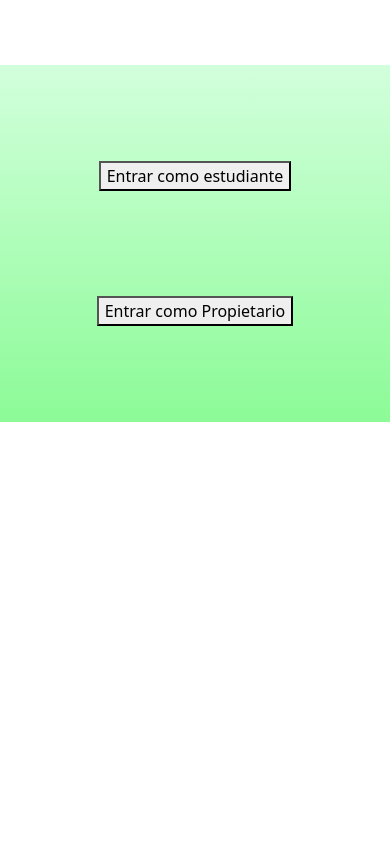
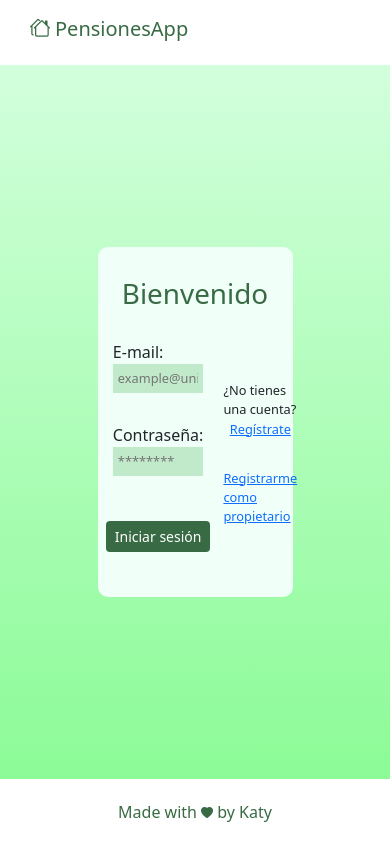
Before and after one commit to katy-paola/pensiones-app, a Next.js app: page /Login in a window 390 px wide. Built offline with nearby package versions, Linux system fonts and the light colour scheme.

Commit message:
💄 vista login no responsive

```diff
--- /dev/null
+++ b/components/Content.jsx
@@ -0,0 +1,11 @@
+import FormLogin from './FormLogin';
+
+const Content = () => {
+  return (
+    <main className="content">
+      <FormLogin></FormLogin>
+    </main>
+  );
+};
+
+export default Content;
--- /dev/null
+++ b/components/Footer.jsx
@@ -0,0 +1,11 @@
+const Footer = () => {
+  return (
+    <footer>
+      <p>
+        Made with <i class="bi bi-heart-fill"></i> by Katy
+      </p>
+    </footer>
+  );
+};
+
+export default Footer;
--- /dev/null
+++ b/components/FormLogin.jsx
@@ -0,0 +1,52 @@
+import Link from 'next/link';
+const FormLogin = () => {
+  return (
+    <>
+      <div className="d-flex login">
+        <div className="d-flex welcome">
+          <h1>Bienvenido</h1>
+        </div>
+        <div className="d-flex form">
+          <div className="d-flex principal">
+            <div className="email">
+              <label htmlFor="email" className="label">
+                E-mail:
+              </label>
+              <input
+                type="text"
+                className="input"
+                placeholder="example@unicartagena.edu.co"
+              />
+            </div>
+            <div className="password">
+              <label htmlFor="password" className="label">
+                Contraseña:
+              </label>
+              <input type="password" className="input" placeholder="********" />
+            </div>
+            <div className="d-flex sign--in">
+              <button type="button" className="btn btn-sm">
+                Iniciar sesión
+              </button>
+            </div>
+          </div>
+          <div className="d-flex adicional">
+            <div className="d-flex no--account">
+              <p>¿No tienes una cuenta?</p>
+              <Link href="#">
+                <a>Regístrate</a>
+              </Link>
+            </div>
+            <div className="d-flex as--homeowner">
+              <Link href="#">
+                <a>Registrarme como propietario</a>
+              </Link>
+            </div>
+          </div>
+        </div>
+      </div>
+    </>
+  );
+};
+
+export default FormLogin;
--- a/pages/Login.jsx
+++ b/pages/Login.jsx
@@ -1,11 +1,21 @@
-import { useAuthState } from '../context/authContext';
-import { ROL } from '../model/rol.enum';
+// import { useAuthState } from '../context/authContext';
+// import { ROL } from '../model/rol.enum';
+import Header from '../components/Header';
+import Content from '../components/Content';
+import Footer from '../components/Footer';
 
 export default function Login() {
-  const { login } = useAuthState();
+  // const { login } = useAuthState();
 
   return (
-    <div className="grid-container">
+    <>
+      <div className="grid-container-login">
+        <Header></Header>
+        <Content></Content>
+        <Footer></Footer>
+      </div>
+    </>
+    /* <div className="grid-container">
       <header></header>
       <main>
         <button onClick={() => login(ROL.STUDENT)}>
@@ -16,6 +26,6 @@ export default function Login() {
         </button>
       </main>
       <footer></footer>
-    </div>
+    </div> */
   );
 }
--- a/pages/_app.jsx
+++ b/pages/_app.jsx
@@ -2,6 +2,7 @@ import '../styles/globals.css';
 import { SessionProvider } from 'next-auth/react';
 import 'bootstrap/dist/css/bootstrap.css';
 import '../styles/index.css';
+import '../styles/login.css';
 import { AuthContextProvider } from '../context/authContext';
 
 function MyApp({ Component, pageProps: { session, ...pageProps } }) {
--- a/styles/globals.css
+++ b/styles/globals.css
@@ -1,4 +1,6 @@
 @import url('https://cdn.jsdelivr.net/npm/bootstrap-icons@1.10.2/font/bootstrap-icons.css');
+
+/*Colores del proyecto: C0EAC9, 77E68F, 5DB36F 386B43, 546658,*/
 
 html,
 body {
--- a/styles/index.css
+++ b/styles/index.css
@@ -5,7 +5,7 @@
   height: 100vh;
 }
 
-.grid-container {
+.grid-container-landing {
   display: grid;
   grid-template-columns: repeat(2, 1fr);
   grid-template-rows: 65px 1fr 65px;
@@ -155,7 +155,7 @@ footer p i {
 }
 
 @media (max-width: 565px) {
-  .grid-container {
+  .grid-container-landing {
     grid-template-columns: 1fr;
     grid-template-rows: 65px 1fr 1fr 65px;
   }
--- a/styles/login.css
+++ b/styles/login.css
@@ -0,0 +1,95 @@
+.grid-container-login {
+  display: grid;
+  grid-template-columns: 1fr;
+  grid-template-rows: 65px 1fr 65px;
+  min-height: 100vh;
+}
+
+.content {
+  grid-column: 1 / -1;
+  display: flex;
+  justify-content: center;
+  align-items: center;
+  background: linear-gradient(0deg, #8cfb97 0%, #d2ffdc 100%);
+  padding: 0;
+}
+
+.login {
+  width: 50%;
+  height: auto;
+  background: #f1fff9;
+  border-radius: 10px;
+  margin: 0 auto;
+  justify-content: center;
+  padding: 15px 0;
+}
+
+.login,
+.principal,
+.adicional,
+.no--account {
+  flex-direction: column;
+}
+
+.form {
+  justify-content: center;
+  padding: 15px;
+}
+
+.welcome {
+  color: #386b43;
+  justify-content: center;
+  padding: 15px 0;
+}
+
+.welcome h1 {
+  margin: 0;
+}
+
+.principal,
+.adicional {
+  gap: 30px;
+  justify-content: center;
+  width: 100%;
+}
+
+.email,
+.password {
+  padding: 0 20px;
+}
+
+.principal .label {
+  display: block;
+}
+
+.principal .input {
+  background: #c0eac9;
+  border: none;
+  font-size: 0.8em;
+  padding: 5px;
+  width: 100%;
+}
+
+.sign--in,
+.no--account,
+.as--homeowner {
+  justify-content: center;
+  align-items: center;
+}
+
+.sign--in {
+  padding: 15px 0;
+}
+
+.sign--in .btn {
+  background: #386b43;
+  color: #fff;
+}
+
+.adicional div {
+  font-size: 0.8em;
+}
+
+.no--account p {
+  margin: 0;
+}
```
Also changed, not shown: components/Aside.jsx (added, +11 -0 lines), components/Loading.jsx (added, +9 -0 lines), components/Main.jsx (added, +30 -0 lines), pages/index.jsx (+13 -36 lines).
